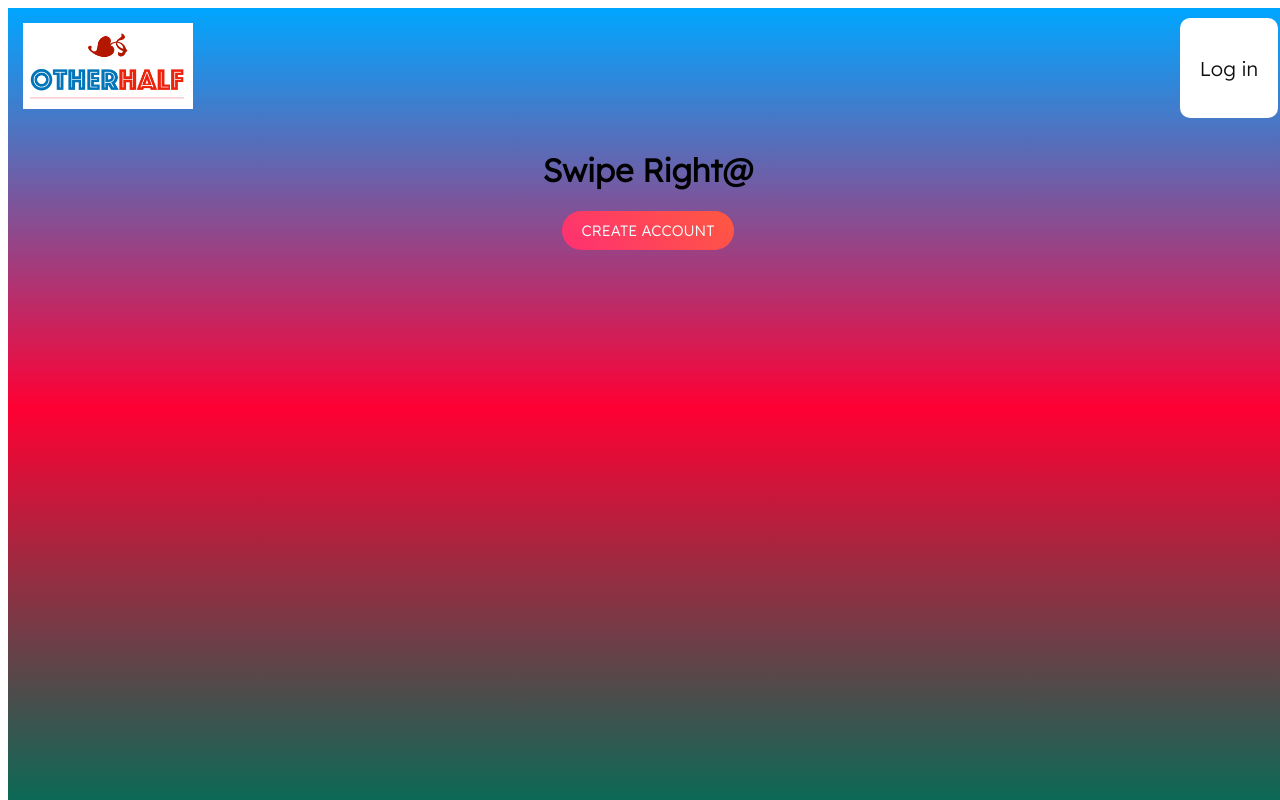
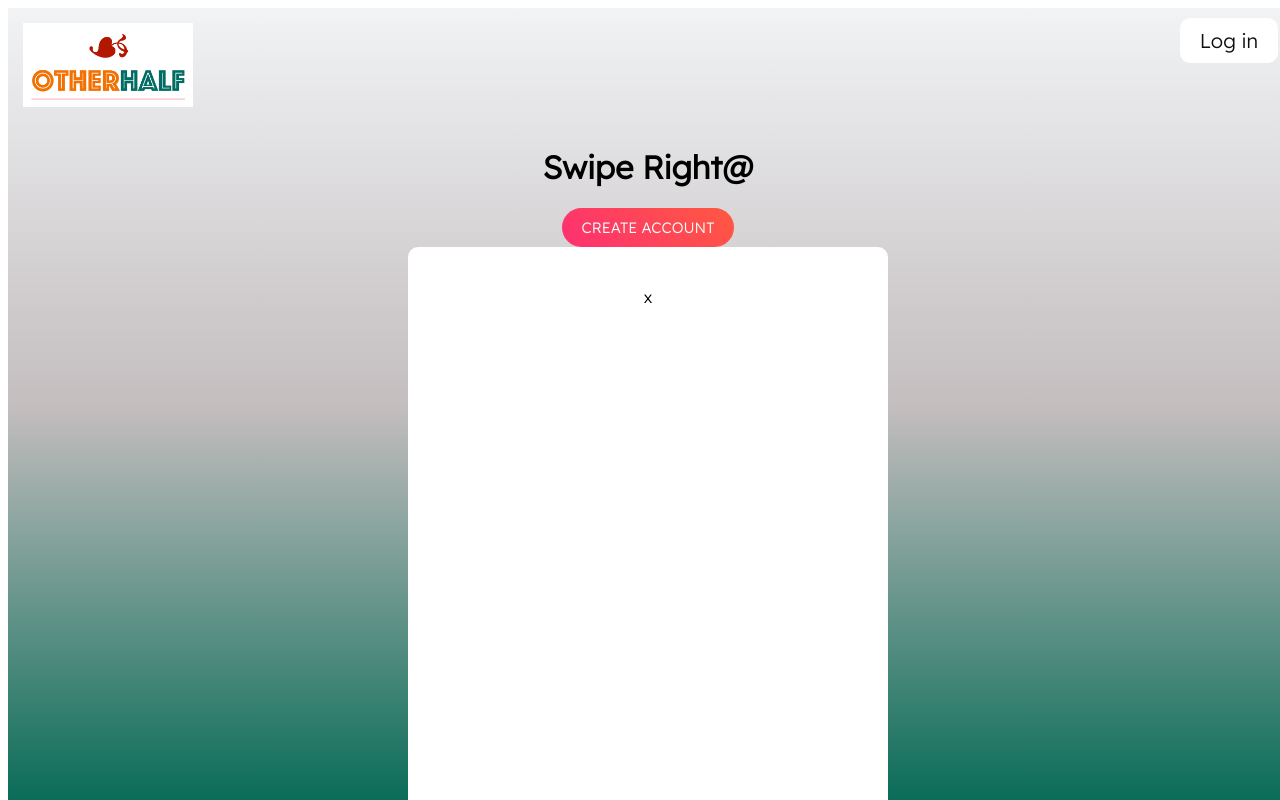
Before and after one commit to ALMA-DEV914/dating-site, a React (Create React App) app in the folder client/: page / in a window 1280 px wide. Both pictures are taken after a click on the button "CREATE ACCOUNT". Built offline with nearby package versions, Linux system fonts and the light colour scheme.

Commit message:
add modal components for sign in/login

```diff
--- /dev/null
+++ b/client/src/components/AuthModal.js
@@ -0,0 +1,14 @@
+const AuthModal = ({setShowModal}) => {
+
+    const handleClick = () => {
+        setShowModal(false)
+    }
+    return (
+        <div className="auth-modal">
+            <div onClick={handleClick}>x</div>
+        </div>
+    )
+}
+
+
+export default AuthModal;
--- a/client/src/components/Nav.js
+++ b/client/src/components/Nav.js
@@ -1,13 +1,15 @@
 import logo from "../images/logo.png";
 import logo2 from "../images/logo2.png";
 
-const Nav = (minimal, authToken) => {
+const Nav = ({minimal, authToken, setShowModal}) => {
     return (
         <nav>
         <div className="logo-container">
             <img className="logo" src={minimal ? logo : logo2} alt="logo"/>
         </div>
-        {authToken && <button className="nav-button">Log in</button>}
+        <div>
+        {!authToken && !minimal && <button className="nav-button" onClick={setShowModal}>Log in</button>}
+        </div>
         </nav>
     )
 }
--- a/client/src/index.css
+++ b/client/src/index.css
@@ -49,5 +49,14 @@ nav .nav-button{
   width: 100vw;
   height: 100vh;
   position: fixed;
-  background: linear-gradient(to bottom, rgb(0, 166, 255), rgb(255, 0, 51), rgb(6, 107, 86));
+  background: linear-gradient(to bottom, rgb(241, 243, 245), rgb(195, 189, 190), rgb(6, 107, 86));
 }
+
+.auth-modal{
+  background-color: #fff;
+  padding: 40px;
+  border-radius: 10px;
+  width: 400px;
+  height: 600px;
+  margin: 0 auto;
+}
--- a/client/src/pages/Dashboard.js
+++ b/client/src/pages/Dashboard.js
@@ -4,6 +4,4 @@ const Dashboard = () => {
         <div>Dashboard</div>
     )
 }
-
-
 export default Dashboard;
--- a/client/src/pages/Home.js
+++ b/client/src/pages/Home.js
@@ -1,20 +1,29 @@
 import Nav from "../components/Nav";
+import AuthModal from "../components/AuthModal";
+import { useState } from "react";
+
 const Home = () => {
+  const [showModal, setShowModal] = useState(false);
 
   const authToken = false;
 
   const handleClick = () => {
-        console.log('clicked')
-    }
-    return(
+    console.log("clicked");
+    setShowModal(true);
+  };
+  return (
     <div className="overlay">
-        <Nav/>
+      <Nav minimal={false} authToken={authToken} setShowModal={setShowModal} />
       <div className="home">
         <h1>Swipe Right@</h1>
-            <button className="primary-button" onClick={handleClick}>{authToken ? 'Signout' : 'Create Account'}</button>
+        <button className="primary-button" onClick={handleClick}>
+          {authToken ? "Signout" : "Create Account"}
+        </button>
+
+        {showModal && <AuthModal setShowModal={setShowModal} />}
       </div>
     </div>
-    )
-}
+  );
+};
 
 export default Home;
```
Lines whose indentation alone changed are shown as unchanged.
